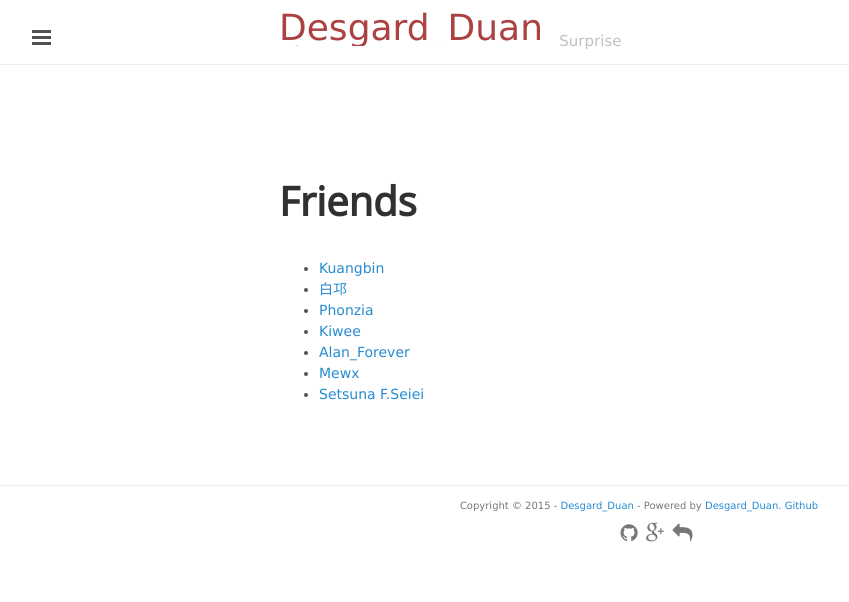
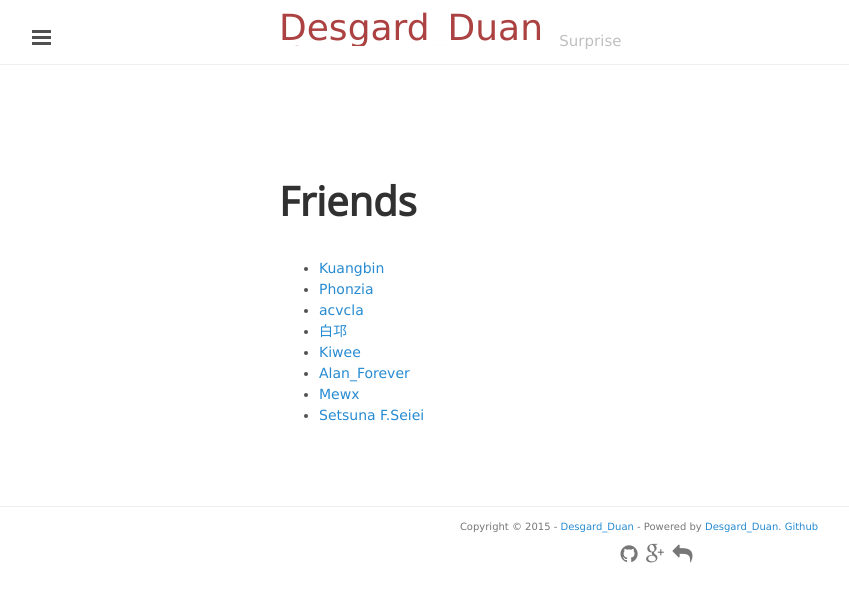
Before and after one commit to Desgard/desgard.github.com, a Jekyll site: the page built from friends.html, in a window 1280 px wide. Shown: the top 602 px of the page, without its empty margins (1-850 px from the left). Built offline with Jekyll 4.4.1, drawn with Linux system fonts in a browser that asks for light colours; Markdown is read by kramdown in place of the engine named in the settings.

Commit message:
update friends

```diff
--- a/friends.html
+++ b/friends.html
@@ -14,13 +14,18 @@ title: Friends
 		</a>
 	</li>
 	<li>
-		<a href="http://fael.xyz/" class="hint--right" data-hint="Vim 大神，应该是个职业攻城狮~ 囧">
-			白邛
+		<a href="http://www.phonzia.com/" class="hint--right" data-hint="Vim、Emacs 大神，深爱着 cpp 的秒书狂魔">
+			Phonzia
 		</a>
 	</li>
 	<li>
-		<a href="http://www.phonzia.com/" class="hint--right" data-hint="Vim、Emacs 大神，深爱着 cpp 的秒书狂魔">
-			Phonzia
+		<a href="http://blog.csdn.net/acvcla" class="hint--right" data-hint="认真的 acmer，刻苦的小昌！爱管她叫轻虐小妹!">
+			acvcla
+		</a>
+	</li>
+	<li>
+		<a href="http://fael.xyz/" class="hint--right" data-hint="Vim 大神，应该是个职业攻城狮~ 囧">
+			白邛
 		</a>
 	</li>
 	<li>
```
